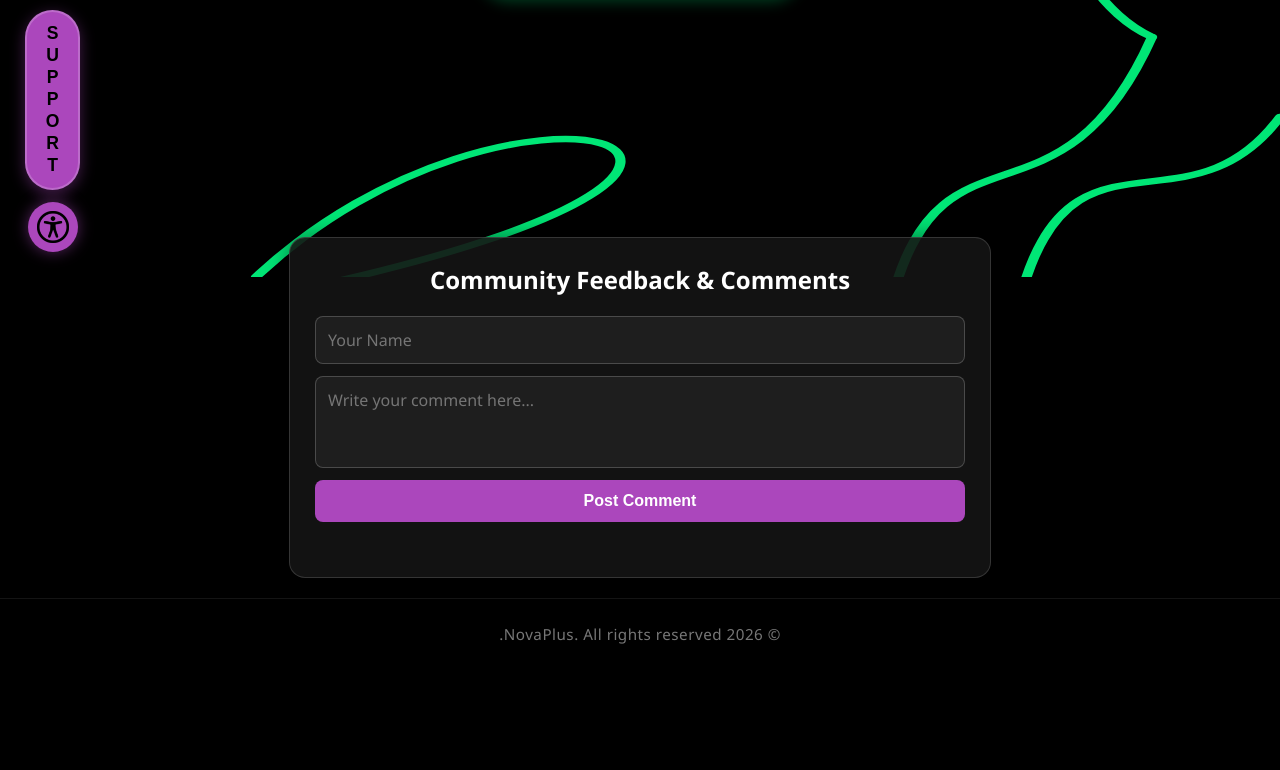
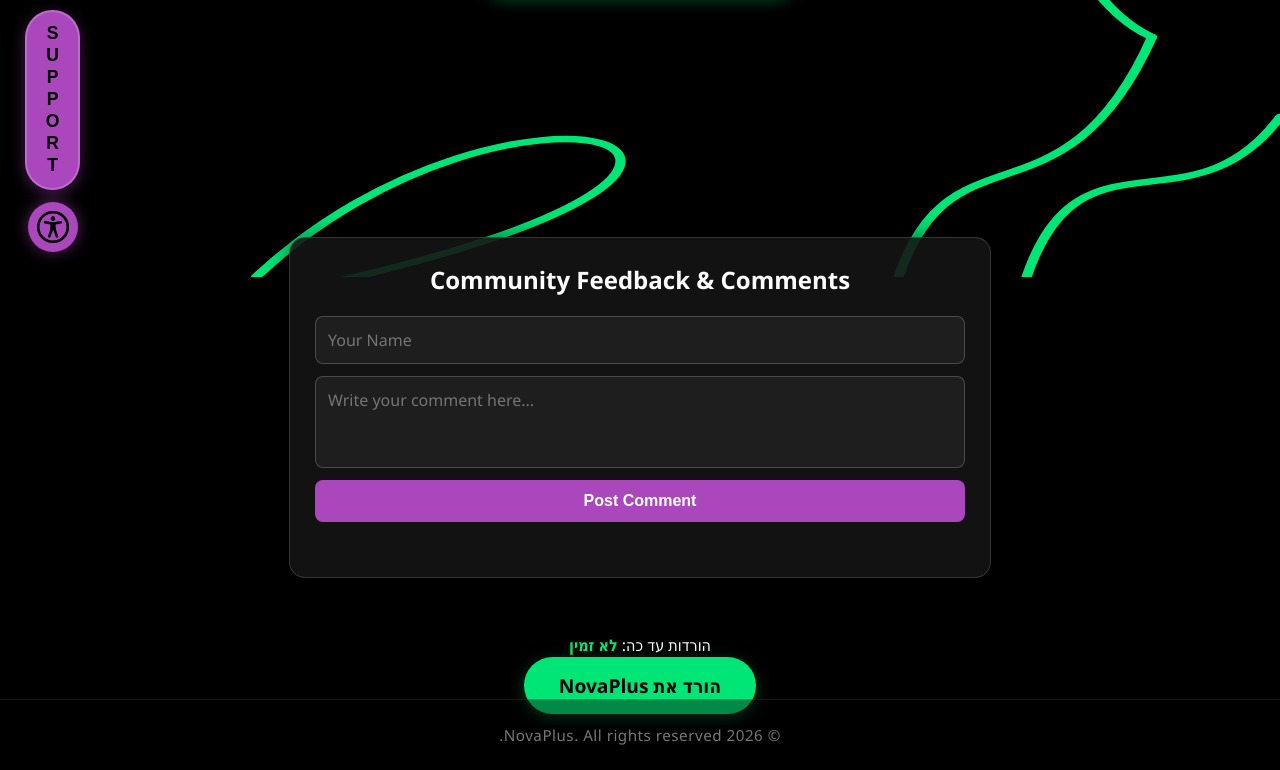
Before and after one commit to dev124-pr/NovaPlus, a plain HTML site: page download.html in a window 1280 px wide. Shown: the part 523-1293 px from the top of the page. Before the commit the page ends 1192 px from the top, so only its background shows below. Drawn offline with nearby package versions, Linux system fonts and the light colour scheme; no server answers.

Commit message:
גכעיכ

```diff
--- a/download.html
+++ b/download.html
@@ -244,6 +244,28 @@
     }
 </script>
 
+
+
+
+<!-- קטע מעקב ההורדות -->
+        <div class="downloads-section" style="text-align: center; margin-top: 20px; color: #fff;">
+            <p>הורדות עד כה: <span id="download-count" style="color: #00E676; font-weight: bold;">טוען...</span></p>
+            <!-- בהמשך תחלץ את localhost הכתובת האמיתית שתקבל מהענן -->
+            <a href="http://localhost:3000/download" class="download-btn">הורד את NovaPlus</a>
+        </div>
+
+        <script>
+            // שליפת מספר ההורדות מהשרת שלך והצגתו באתר
+            fetch('http://localhost:3000/stats')
+                .then(response => response.json())
+                .then(data => {
+                    document.getElementById('download-count').innerText = data.downloads;
+                })
+                .catch(error => {
+                    document.getElementById('download-count').innerText = 'לא זמין';
+                });
+        </script>
+
     <!-- Footer תחתון -->
     <footer class="site-footer">
         <p>© 2026 NovaPlus. All rights reserved.</p>
```
Also changed, not shown: index.html (+6 -0 lines).
